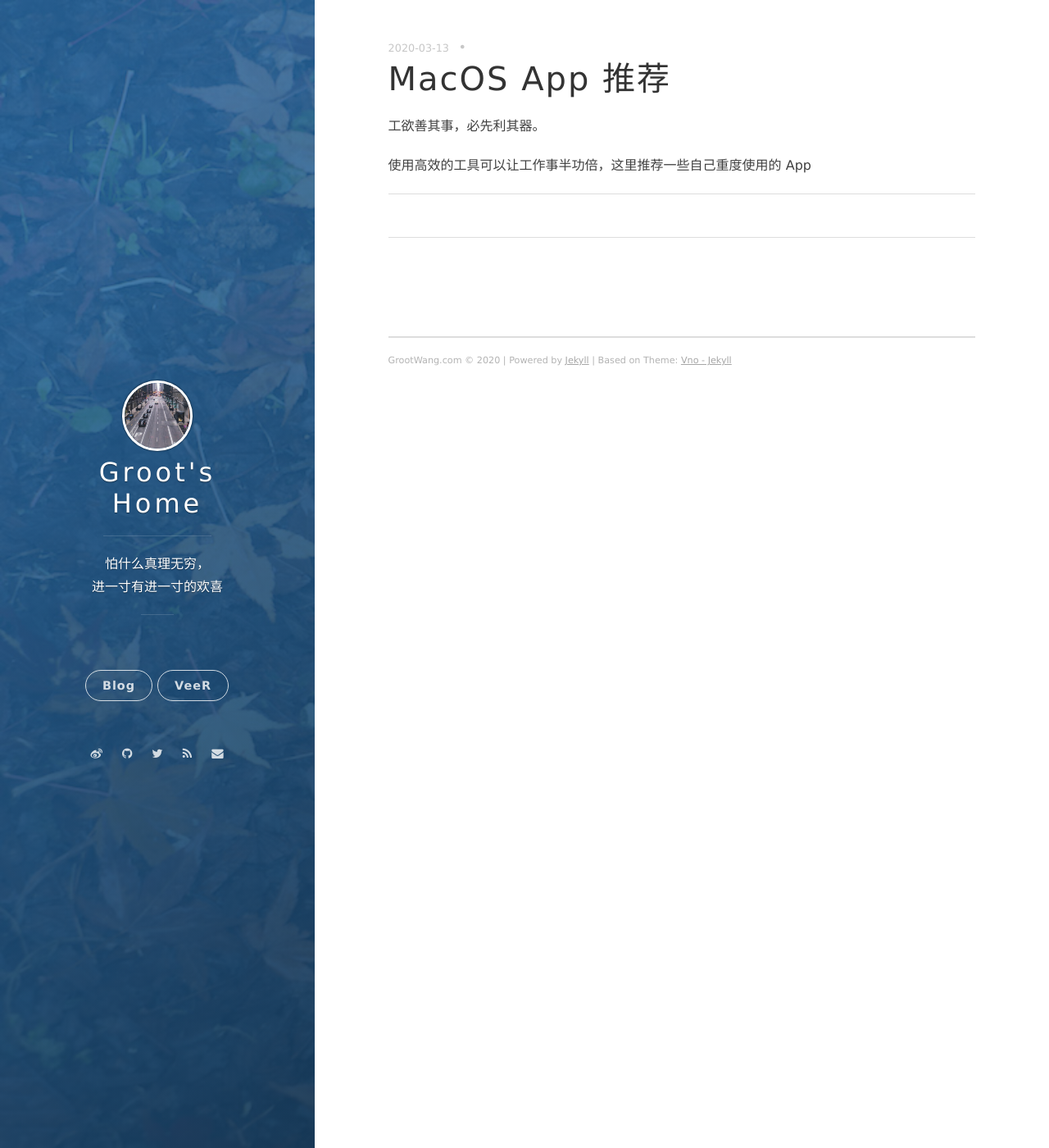
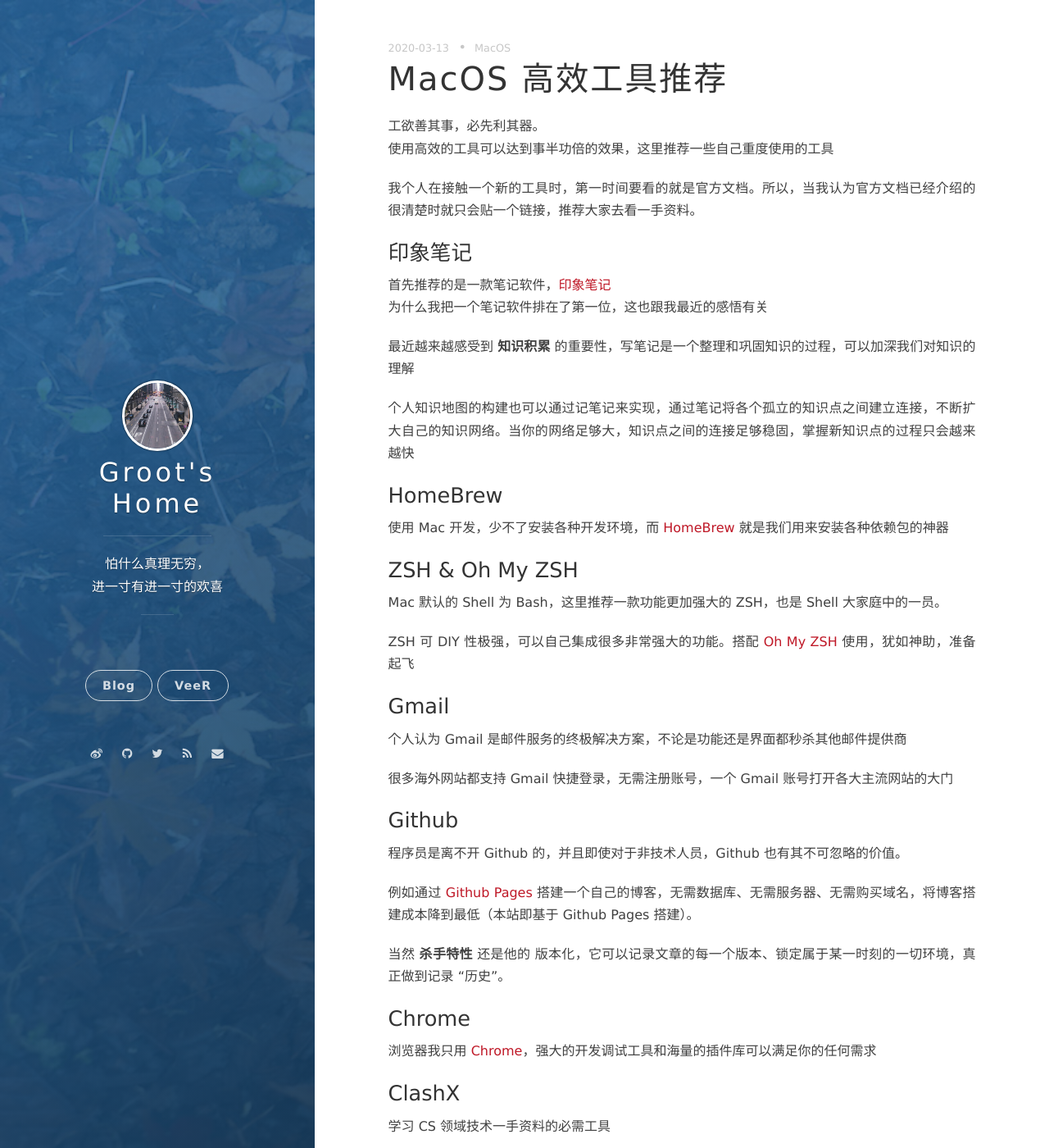
Before and after one commit to Jingshuai/Jingshuai.github.io, a Jekyll site: the page built from _posts/2020-03-13-macos-apps.md, in a window 1280 px wide and 1400 px high. Shown: the whole window at 82% size. Built offline with Jekyll 4.4.1, drawn with Linux system fonts in a browser that asks for light colours; nearby versions of some CDN libraries; our own code applies the rules of GitHub Pages for plain Markdown files; comment, search, counter and statistics services are not loaded; some of the changed text lies outside the part shown.

Commit message:
Post: MacOS Apps
Update

```diff
--- a/_posts/2020-03-13-macos-apps.md
+++ b/_posts/2020-03-13-macos-apps.md
@@ -1,7 +1,58 @@
 ---
-title: MacOS App 推荐
+title: MacOS 高效工具推荐
+tags: [MacOS]
 ---
 
 工欲善其事，必先利其器。
+使用高效的工具可以达到事半功倍的效果，这里推荐一些自己重度使用的工具
 
-使用高效的工具可以让工作事半功倍，这里推荐一些自己重度使用的 App
+我个人在接触一个新的工具时，第一时间要看的就是官方文档。所以，当我认为官方文档已经介绍的很清楚时就只会贴一个链接，推荐大家去看一手资料。
+
+### 印象笔记
+
+首先推荐的是一款笔记软件，[印象笔记](https://www.yinxiang.com/)
+为什么我把一个笔记软件排在了第一位，这也跟我最近的感悟有关
+
+最近越来越感受到 **知识积累** 的重要性，写笔记是一个整理和巩固知识的过程，可以加深我们对知识的理解
+
+个人知识地图的构建也可以通过记笔记来实现，通过笔记将各个孤立的知识点之间建立连接，不断扩大自己的知识网络。当你的网络足够大，知识点之间的连接足够稳固，掌握新知识点的过程只会越来越快
+
+### HomeBrew
+
+使用 Mac 开发，少不了安装各种开发环境，而 [HomeBrew](https://brew.sh/) 就是我们用来安装各种依赖包的神器
+
+### ZSH & Oh My ZSH
+
+Mac 默认的 Shell 为 Bash，这里推荐一款功能更加强大的 ZSH，也是 Shell 大家庭中的一员。
+
+ZSH 可 DIY 性极强，可以自己集成很多非常强大的功能。搭配 [Oh My ZSH](https://ohmyz.sh/) 使用，犹如神助，准备起飞
+
+### Gmail
+
+个人认为 Gmail 是邮件服务的终极解决方案，不论是功能还是界面都秒杀其他邮件提供商
+
+很多海外网站都支持 Gmail 快捷登录，无需注册账号，一个 Gmail 账号打开各大主流网站的大门
+
+### Github
+
+程序员是离不开 Github 的，并且即使对于非技术人员，Github 也有其不可忽略的价值。
+
+例如通过 [Github Pages](https://pages.github.com/) 搭建一个自己的博客，无需数据库、无需服务器、无需购买域名，将博客搭建成本降到最低（本站即基于 Github Pages 搭建）。
+
+当然 **杀手特性** 还是他的 版本化，它可以记录文章的每一个版本、锁定属于某一时刻的一切环境，真正做到记录 "历史"。
+
+### Chrome
+
+浏览器我只用 [Chrome](https://www.google.com/intl/zh-CN/chrome/)，强大的开发调试工具和海量的插件库可以满足你的任何需求
+
+### ClashX
+
+学习 CS 领域技术一手资料的必需工具
+
+### Dash
+
+[Dash](https://kapeli.com/dash) 是一个离线开发文档管理工具，可将各种开发语言或框架的官方文档下载到本地，保持与在线相同的格式，并且具有强大的全文搜索功能，快速定位自己想要查找的内容
+
+### Alfred
+
+[Alfred](https://www.alfredapp.com/) 为 Mac Spotlight 增强版，可以集成各种强大的功能
```
Also changed, not shown: Gemfile (line endings or trailing spaces).
